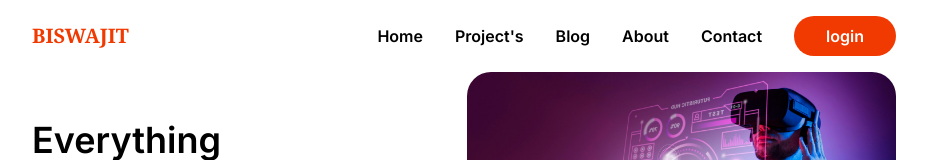
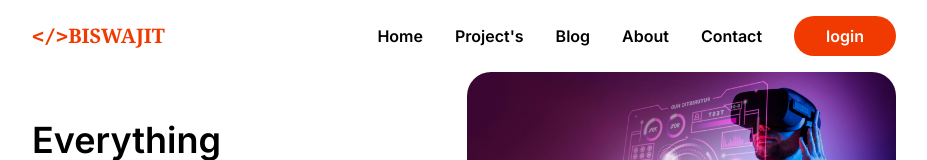
Before and after one commit to Biswajit552/personal-project, a Next.js app: page / in a window 1280 px wide. Shown: the top 160 px of the page, without its empty margins (176-1103 px from the left). Built offline with nearby package versions, Linux system fonts and the light colour scheme.

Commit message:
modify 3

```diff
--- a/src/components/layout/Header.js
+++ b/src/components/layout/Header.js
@@ -8,7 +8,7 @@ export default function Header() {
     <header className="flex  items-center justify-between">
       <Link className="text-primary font-semibold text-xl  font-serif" href="/">
         <span>
-          {/* <b className="font-mono">&lt;/&gt;</b> */}
+          <b className="font-mono">&lt;/&gt;</b>
           BISWAJIT
         </span>
       </Link>
@@ -36,7 +36,7 @@ export default function Header() {
           <div className="h-[20px] hover:-translate-y-5 hover:duration-300 duration-300">
             <span className="flex h-[20px] items-center">Project's</span>
             <span className="flex h-[20px] items-center text-black">
-              Project's
+              Project&lsquo;s
             </span>
           </div>
         </Link>
```
